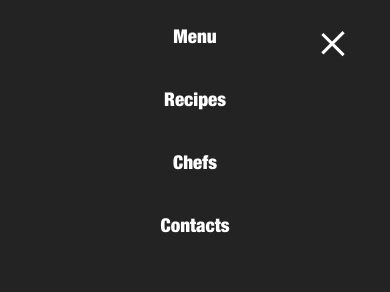
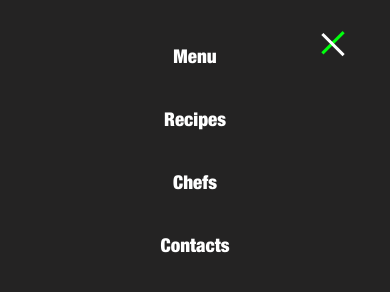
Before and after one commit to zoomser/Healthy-food, a plain HTML site: page index.html in a window 390 px wide. Both pictures are taken after a click on the element 338 px from the left and 29 px from the top of the page. Drawn offline with nearby package versions, Linux system fonts and the light colour scheme; files whose address does not match are found by name.

Commit message:
Add files via upload

```diff
--- a/index.html
+++ b/index.html
@@ -33,6 +33,7 @@
     </header>
     <main></main>
     <footer></footer>
+    <script src="https://code.jquery.com/jquery-3.7.1.js"></script>
     <script src="script.js"></script>
 </body>
 </html>
--- a/script.js
+++ b/script.js
@@ -3,12 +3,12 @@
 let burger=document.querySelector('.burger')
 let menu=document.querySelector('.nav_ul')
 burger.addEventListener("click",function(){
-menu.classList.toggle("show")
-burger.classList.toggle("active_burger");
+    menu.classList.toggle("show")
+    burger.classList.toggle("active_burger");
 })
 window.addEventListener('click', function (e) {
     if (!burger.contains(e.target) && !menu.contains(e.target)) {
         burger.classList.remove('active_burger');
         menu.classList.remove('show');
-    }
+        }
 });
--- a/style.css
+++ b/style.css
@@ -42,10 +42,18 @@ background-color: rgb(36, 35, 35);
     justify-content: space-around;
 }
 .nav_ul{
-display: none;
-gap: 15px;
-align-items: center;
-
+    opacity: 0;
+    visibility: hidden;
+    gap: 15px;
+    align-items: center;
+    display: flex;
+    flex-direction: column;
+    background-color: rgb(36, 35, 35);
+    width: 100%;
+    height: 260px;
+    position: absolute;
+    left: 0;
+    padding-top: 20px;
 }
 /* BURGER */
 .burger{
@@ -56,14 +64,9 @@ align-items: center;
     width: 40px;
 }
 .show{
-       display: flex;
-       flex-direction: column;
-       background-color: rgb(36, 35, 35);
-
-       width: 100%;
-       height: 260px;
-       position: absolute;
-       left: 0;
+    opacity: 1;
+    visibility: visible;
+    transition: .6s ease-in-out;
 }
 .line_burger{
     width: 30px;
@@ -73,7 +76,8 @@ align-items: center;
 }
 .active_burger .line_burger:nth-child(1){
     transform: rotate(-45deg) translate(-15px, 15px);
-    transition: transform 0.5s;
+    transition: transform background 1.5s;
+    background: rgb(0, 255, 13);
 }
 .active_burger .line_burger:nth-child(2){
     opacity: 1;
```
